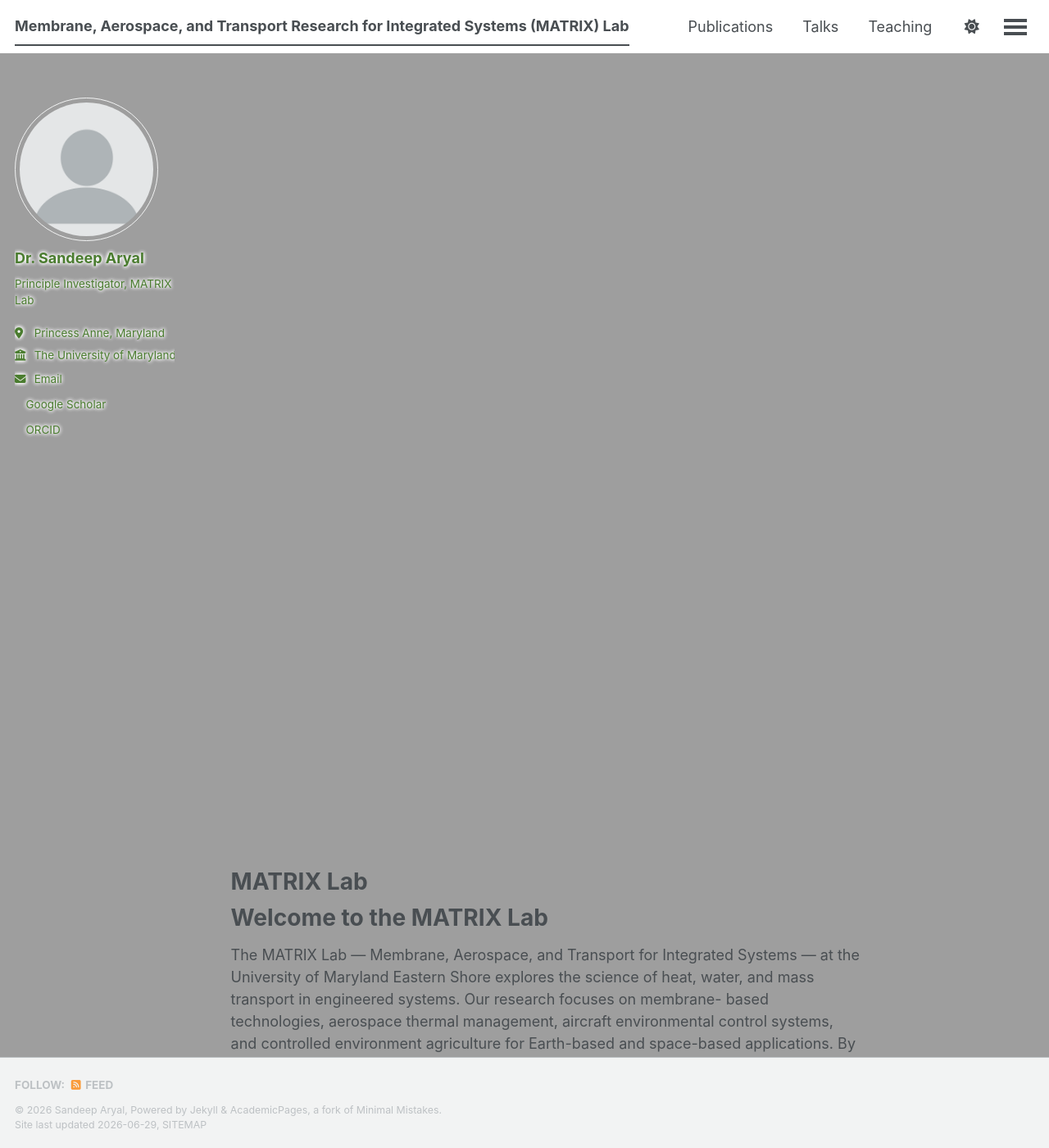
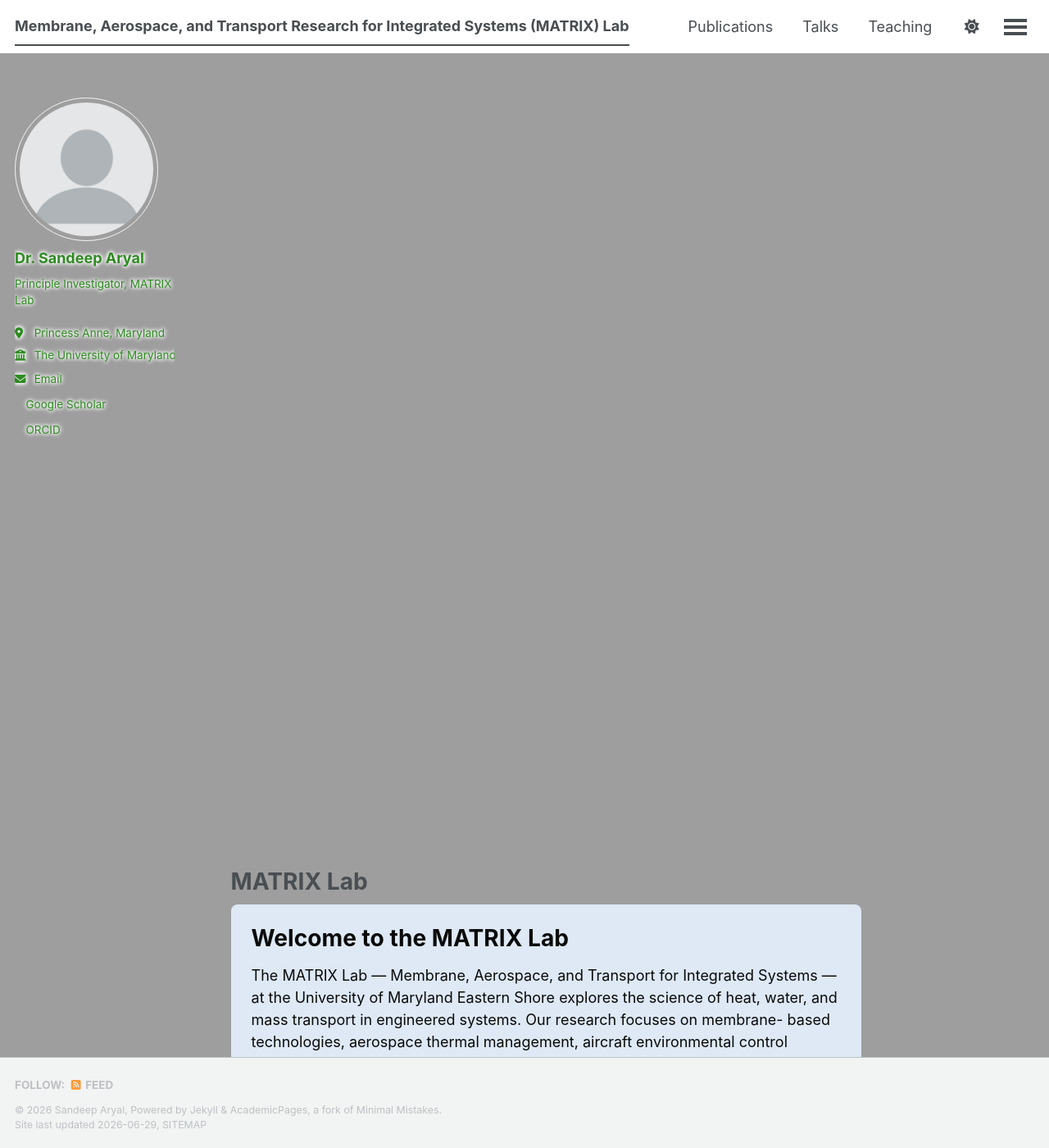
Before and after one commit to saryal111/saryal111.github.io, a Jekyll site: the page built from _pages/about.md, in a window 1280 px wide and 1400 px high. Shown: the whole window at 82% size. Built offline with Jekyll 4.4.1, drawn with Linux system fonts in a browser that asks for light colours; a style sheet for code colours, icons or effects is not loaded.

Commit message:
Update main.scss

```diff
--- a/assets/css/main.scss
+++ b/assets/css/main.scss
@@ -53,15 +53,26 @@ body::before {
   left: 0;
   width: 100%;
   height: 100%;
-  background-color: rgba(255, 255, 255, 0.55);
+  background-color: rgba(255, 255, 255, 0.45);
   z-index: -1;
 }
+
+.page__content,
+.archive {
+  position: relative;
+  z-index: 1;
+  background-color: rgba(225, 236, 248, 0.97) !important;
+  padding: 25px !important;
+  border-radius: 8px !important;
+  color: #0a0a0a !important;
+}
+
 .sidebar .author__name,
 .sidebar .author__bio,
 .sidebar p,
 .sidebar .author__urls li,
 .sidebar .author__urls a,
 .sidebar .author__urls a .svg-inline--fa {
-  color: #4a7c2f !important;
-  text-shadow: 0 0 4px #ffffff, 0 0 5px #ffffff, 0 0 5px #ffffff !important;
+  color: #2e8b22 !important;
+  text-shadow: 0 0 4px #ffffff, 0 0 5px #ffffff, 0 0 6px #ffffff !important;
 }
```
